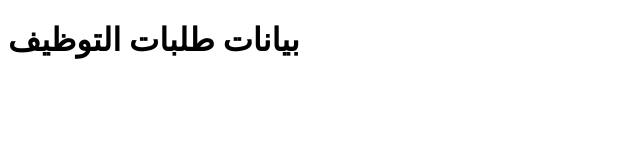
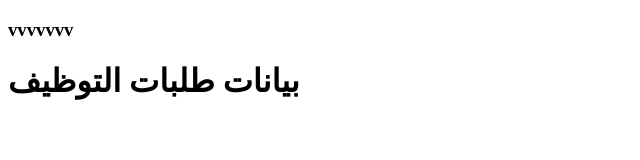
Before and after one commit to nasserAF/heak_elcakeSales, a website: page shopOnly/viewRecruitments.html in a window 1280 px wide. Shown: the whole page, without its empty margins (0-640 px from the left). Drawn offline with Linux system fonts and the light colour scheme; no server answers.

Commit message:
Update viewRecruitments.html

```diff
--- a/shopOnly/viewRecruitments.html
+++ b/shopOnly/viewRecruitments.html
@@ -26,6 +26,7 @@
 </head>
 
 <body>
+    <h3>vvvvvvv</h3>
     <h1>بيانات طلبات التوظيف</h1>
     <table id="data-table" style="direction: rtl; text-align: right;">
         <thead></thead>
```
